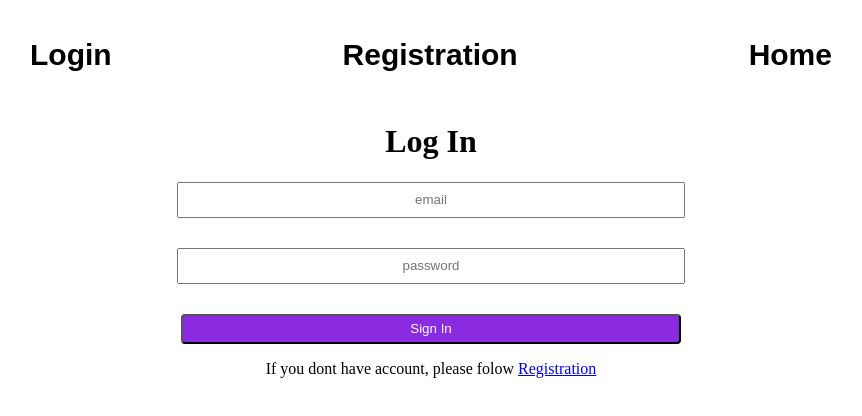
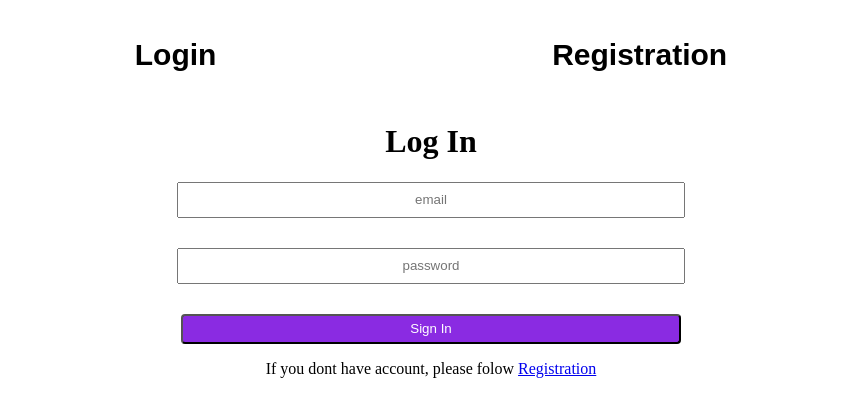
Before and after one commit to kyluk5/goit-react-hw-08-phonebook, a React (Create React App) app: page /login in a window 1280 px wide. Shown: the top 416 px of the page, without its empty margins (209-1071 px from the left). Built offline with nearby package versions, Linux system fonts and the light colour scheme.

Commit message:
done without css

```diff
--- a/src/components/Header/Header.js
+++ b/src/components/Header/Header.js
@@ -11,15 +11,21 @@ const Header = () => {
   return (
     <header>
       <nav className="main-nav">
+        {!token && (
           <NavLink to={navigation.login} className="nav-link">
             Login
           </NavLink>
+        )}
+        {!token && (
           <NavLink to={navigation.registration} className="nav-link">
             Registration
           </NavLink>
+        )}
+        {token && (
           <NavLink to={navigation.home} className="nav-link">
             Home
           </NavLink>
+        )}
         {token && <UserMenu />}
       </nav>
     </header>
```
Lines whose indentation alone changed are shown as unchanged.
